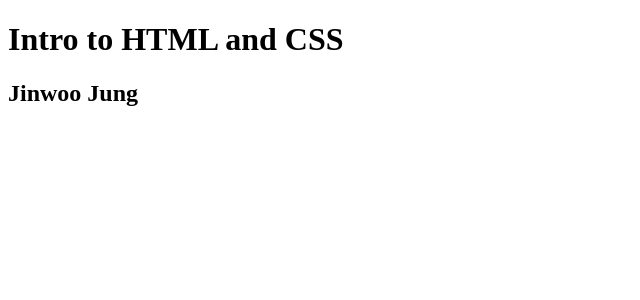
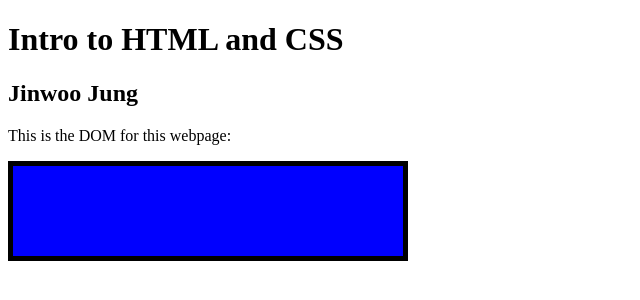
Before and after one commit to DS4200-S23-Class/ic-02-jake497726, a plain HTML site: page index.html in a window 1280 px wide. Shown: the whole page, without its empty margins (0-640 px from the left). Drawn offline with Linux system fonts and the light colour scheme.

Commit message:
Update index.html

```diff
--- a/index.html
+++ b/index.html
@@ -11,6 +11,14 @@
     <h1> Intro to HTML and CSS </h1>
     <h2> Jinwoo Jung </h2>
 
+    <div class = 'container', id = 'div1'>
+        <p id = 'p1'>
+            This is the DOM for this webpage:
+        </p>
+    <div class = 'container', id = 'div2'>
+        <svg width="400" height="100">
+            <rect width="400" height="100" style="fill:rgb(0,0,255);stroke-width:10;stroke:rgb(0,0,0)" />
+        </svg>
 
 
 
```
